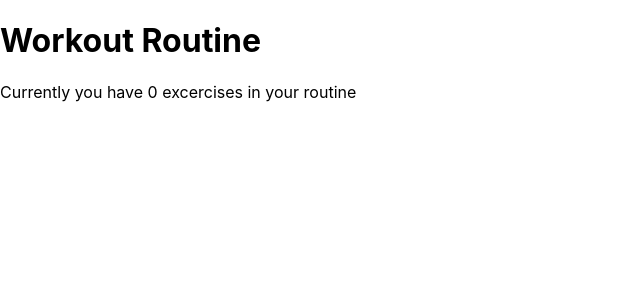
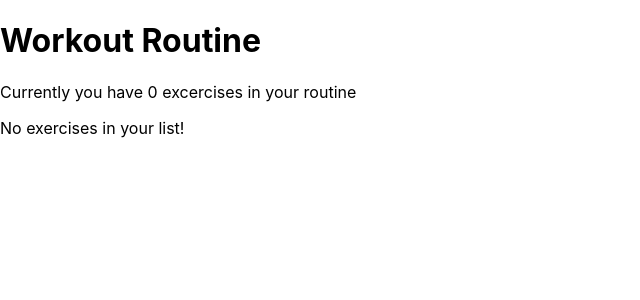
Before and after one commit to RelativeBinary/Workout_checklist, a React (Create React App) app: page / in a window 1280 px wide. Shown: the top 300 px of the page, without its empty margins (0-640 px from the left). Built offline with nearby package versions, Linux system fonts and the light colour scheme.

Commit message:
added workoutlist component to app

```diff
--- a/src/App.js
+++ b/src/App.js
@@ -1,11 +1,13 @@
 import React from 'react';
 import WorkoutContextProvider from './contexts/WorkoutContext';
 import Navbar from './components/Navbar';
+import WorkoutList from './components/WorkoutList';
 function App() {
   return (
     <div className='App'>
       <WorkoutContextProvider>
         <Navbar />
+        <WorkoutList />
       </WorkoutContextProvider>
     </div>
   );
```
